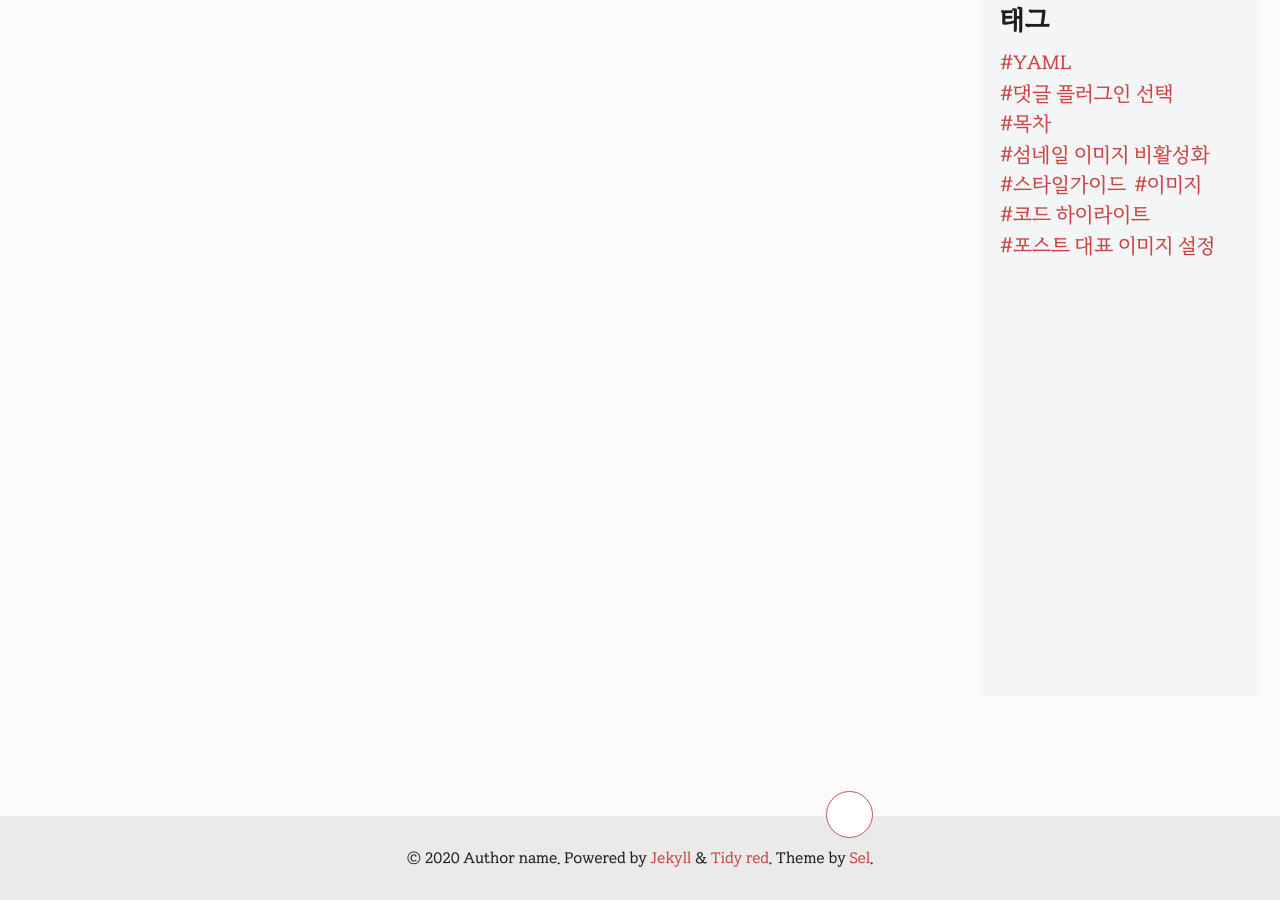
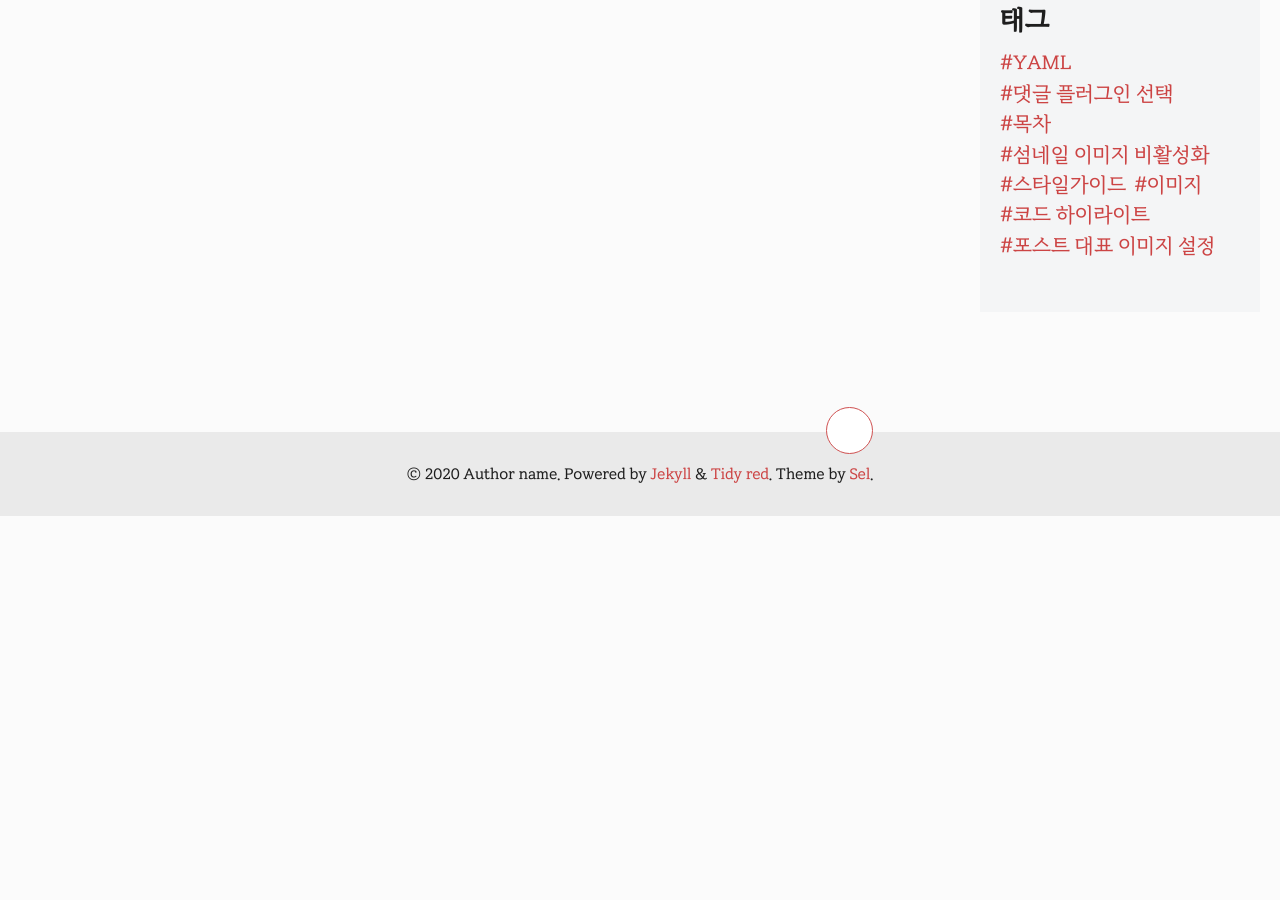
Before and after one commit to selosele/jekyll-theme-tidyred, a Jekyll site: the page built from posts-by-year.html, in a window 1280 px wide and 900 px high, scrolled down 749 px. Built offline with Jekyll 4.4.1, drawn with Linux system fonts in a browser that asks for light colours; a style sheet for code colours, icons or effects is not loaded; after the commit the page ends 1265 px from its top, so only the background shows below that.

Commit message:
태그/카테고리 목록 높이값 수정

```diff
--- a/_sass/tidy-red/_page.scss
+++ b/_sass/tidy-red/_page.scss
@@ -64,7 +64,8 @@
       position: sticky;
       top: $top;
       width: $category-list-width;
-      min-height: calc(100vh - #{$top * 2});
+      height: 100%;
+      // min-height: calc(100vh - #{$top * 2});
       margin: 0 0 2rem 2rem;
    }
 
```
